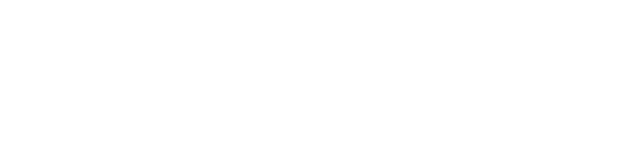
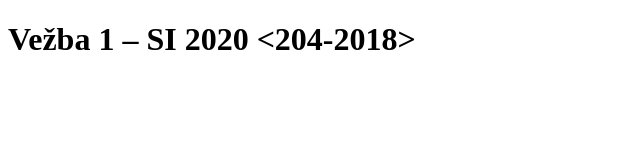
Before and after one commit to 204-2018/GitDomaci, a plain HTML site: page index.html in a window 1280 px wide. Shown: the whole page, without its empty margins (0-640 px from the left). Drawn offline with Linux system fonts and the light colour scheme.

Commit message:
Changed new index.html

```diff
--- a/index.html
+++ b/index.html
@@ -1,6 +1,7 @@
 <!DOCTYPE html>
 <html>
+
 <body>
-
+<h1 class="h1-style">Vežba 1 – SI 2020 <204-2018> </h1>
 </body>
 </html>
```
